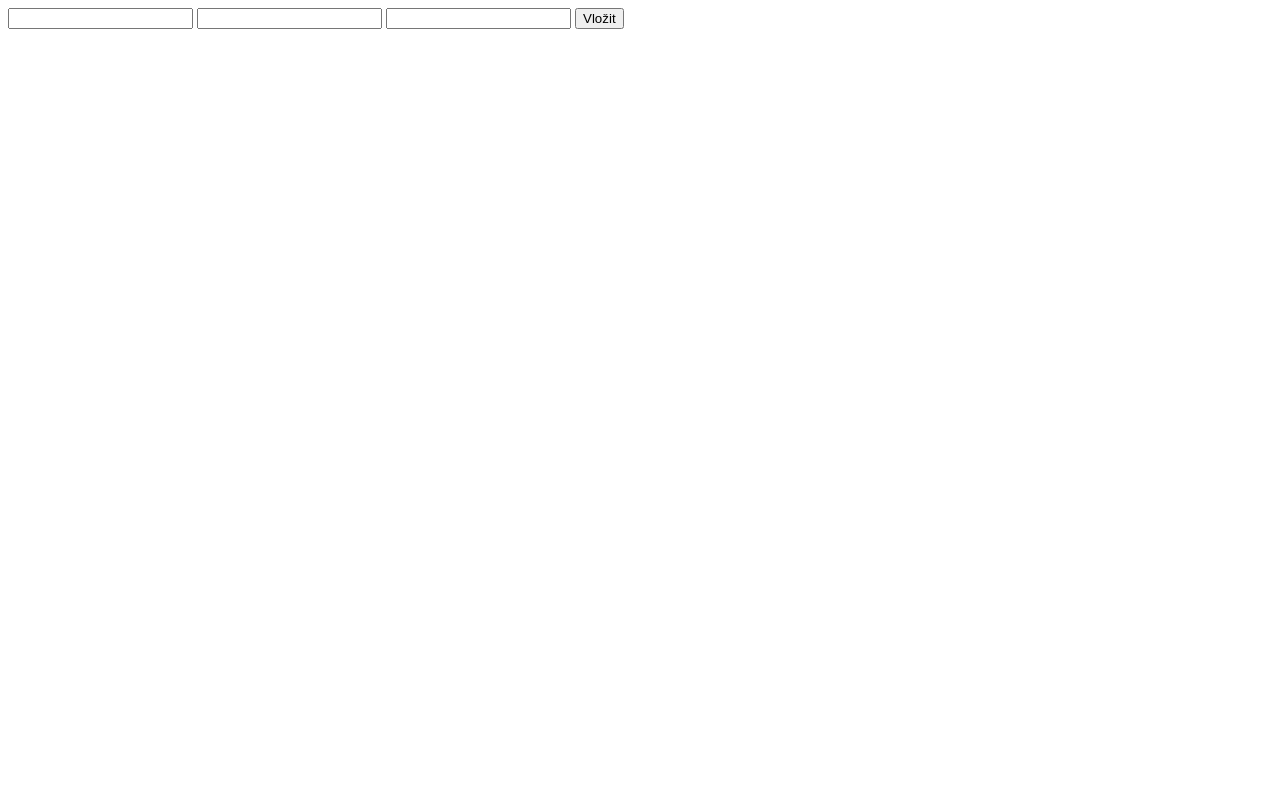
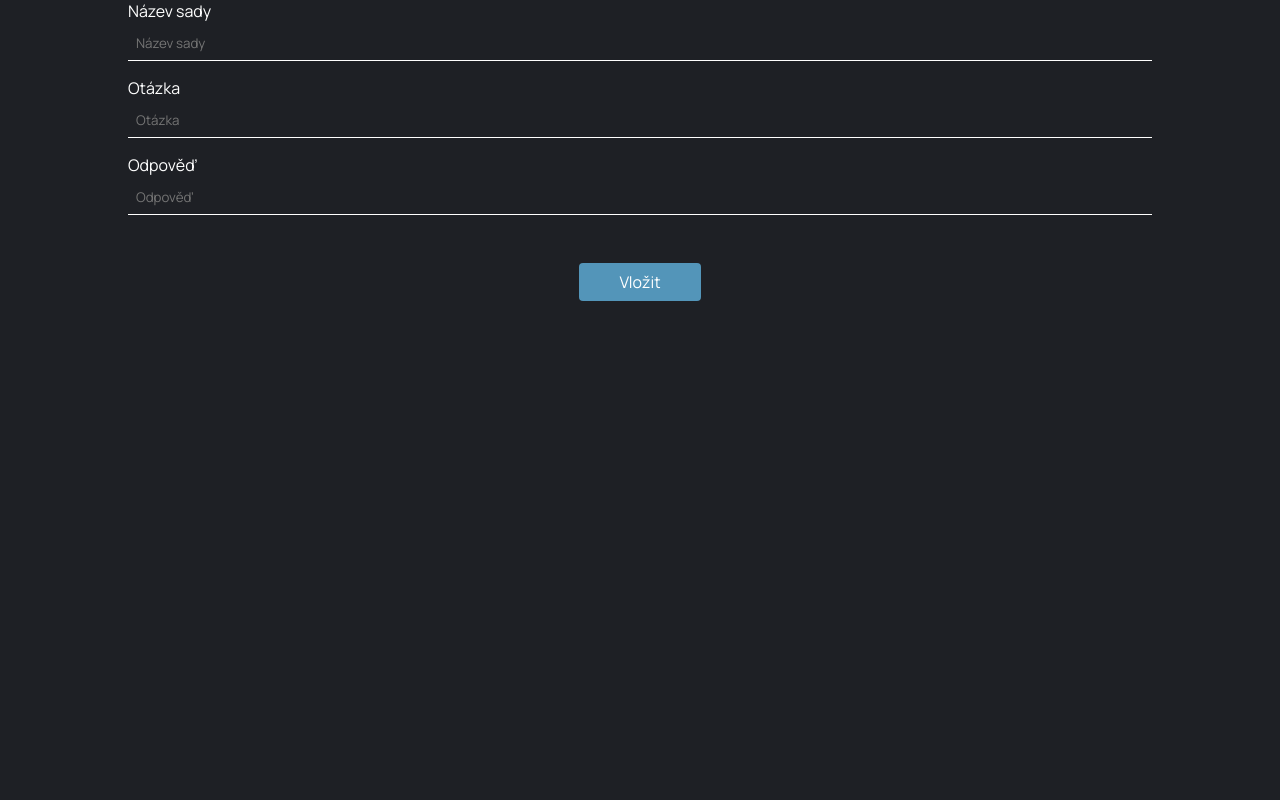
Before and after one commit to vojk/card_leaner, a Flask app: page /cards/add/ in a window 1280 px wide. Before the commit the page is almost empty. Run offline with Flask 3, Linux system fonts and the light colour scheme.

Commit message:
Nadesignovanej create_wind.html a připravenej na implementaci.

```diff
--- a/templates/windows/create_wind.html
+++ b/templates/windows/create_wind.html
@@ -1,11 +1,88 @@
 <script src="{{ url_for('static', filename='js/jquery-3.6.3.min.js') }}"></script>
+<link rel="preconnect" href="https://fonts.googleapis.com">
+<link rel="preconnect" href="https://fonts.gstatic.com" crossorigin>
+<link href="https://fonts.googleapis.com/css2?family=Manrope:wght@200;300;400;500;600;700;800&display=swap"
+      rel="stylesheet">
+<style>
+    * {
+        font-family: Manrope;
+        box-sizing: border-box;
+    }
+
+    body {
+        background-color: #1e2025;
+        margin: 0;
+    }
+
+    input[type="text"] {
+        border: none;
+        border-bottom: 1px white solid;
+        background: none;
+        color: white;
+        padding: 0.5rem 0.5rem;
+        transition: 0.25s all;
+    }
+
+    input[type="text"]:focus {
+        outline: none;
+        border-bottom: 1px #5395b9 solid;
+    }
+
+    #cardAdd_form {
+        display: flex;
+        flex-flow: column;
+        gap: 1rem;
+        align-items: center;
+    }
+
+    .button_filled {
+        background: #5395b9;
+        border: none;
+        border-radius: 4px;
+        padding: 0.5rem 1.25rem;
+        width: fit-content;
+        margin-top: 2rem;
+        transition: 0.1s;
+    }
+
+    .button_filled:hover {
+        cursor: pointer;
+        box-shadow: 0 0 20px rgba(0, 179, 255, 0.5);
+    }
+
+    .button_filled_text {
+        font-size: 1rem;
+        color: white;
+        padding: 2rem 1.25rem;
+    }
+
+    .input_wrapper {
+        display: flex;
+        flex-flow: column;
+        color: white;
+        gap: 4px;
+        width: 80%;
+    }
+</style>
+
 
 <div>
     <form id="cardAdd_form" method="post">
-        <input type="text" name="_name_form" id="name_form">
-        <input type="text" name="_question_form" id="question_form">
-        <input type="text" name="_answer_form" id="answer_form">
-        <button type="submit">Vložit</button>
+        <div class="input_wrapper">
+            <label for="name_form_insert">Název sady</label>
+            <input type="text" id="name_form_insert" placeholder="Název sady" required>
+            <input type="text" name="_name_form" id="name_form" style="display: none">
+        </div>
+        <div class="input_wrapper">
+            <label for="question_form">Otázka</label>
+            <input type="text" name="_question_form" id="question_form" placeholder="Otázka" required>
+        </div>
+        <div class="input_wrapper">
+            <label for="answer_form">Odpověď</label>
+            <input type="text" name="_answer_form" id="answer_form" placeholder="Odpověď" required>
+        </div>
+
+        <button type="submit" class="button_filled"><span class="button_filled_text">Vložit</span></button>
     </form>
 </div>
 
@@ -15,6 +92,8 @@
 
     $('#cardAdd_form').on('submit', function (event) {
         event.preventDefault()
+        $('#name_form').val($('#name_form_insert').val())
+        $('#name_form_insert').prop('disabled', true)
         console.log($(this).serialize())
         $.ajax({
             type: "POST",
```
